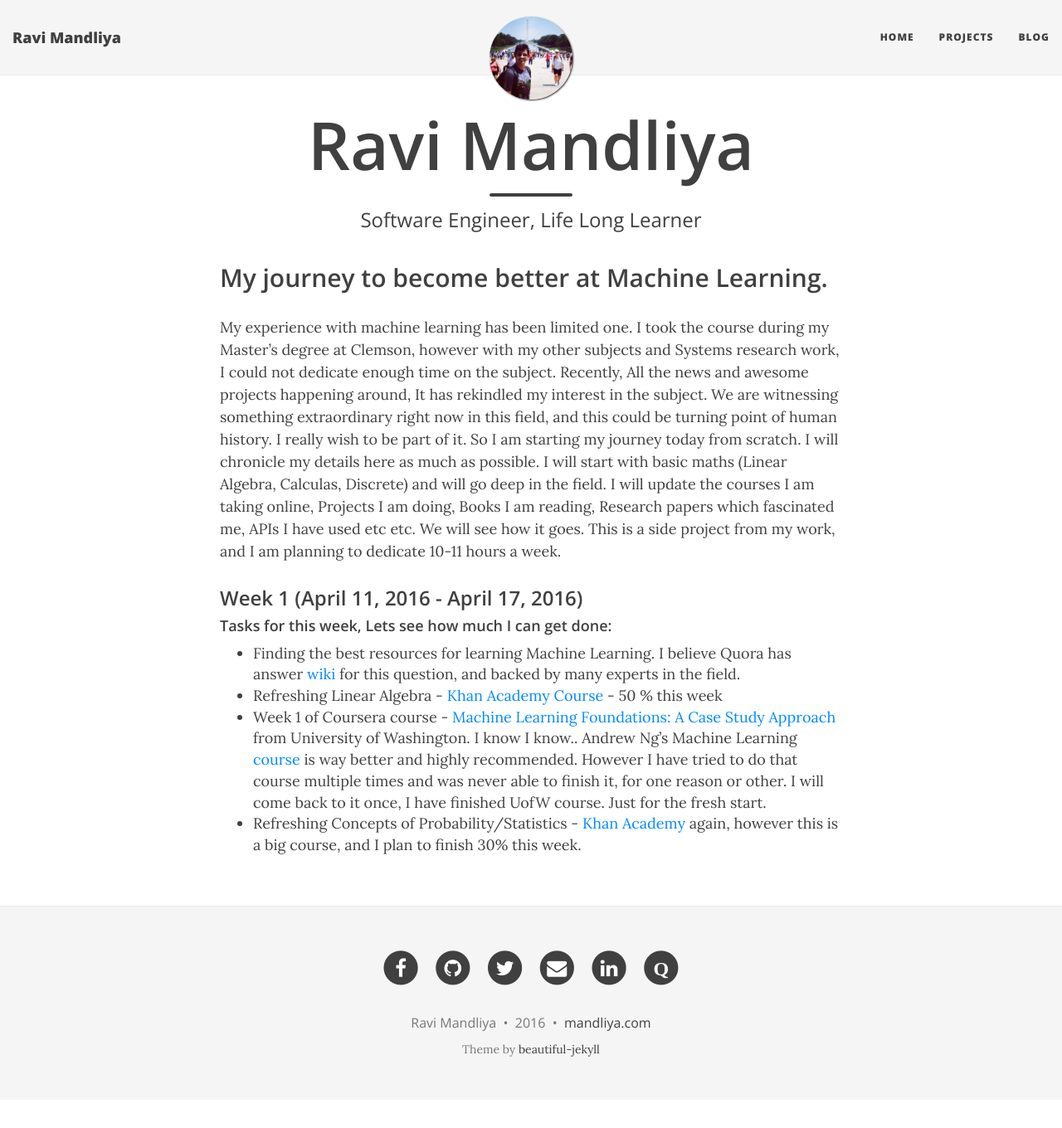
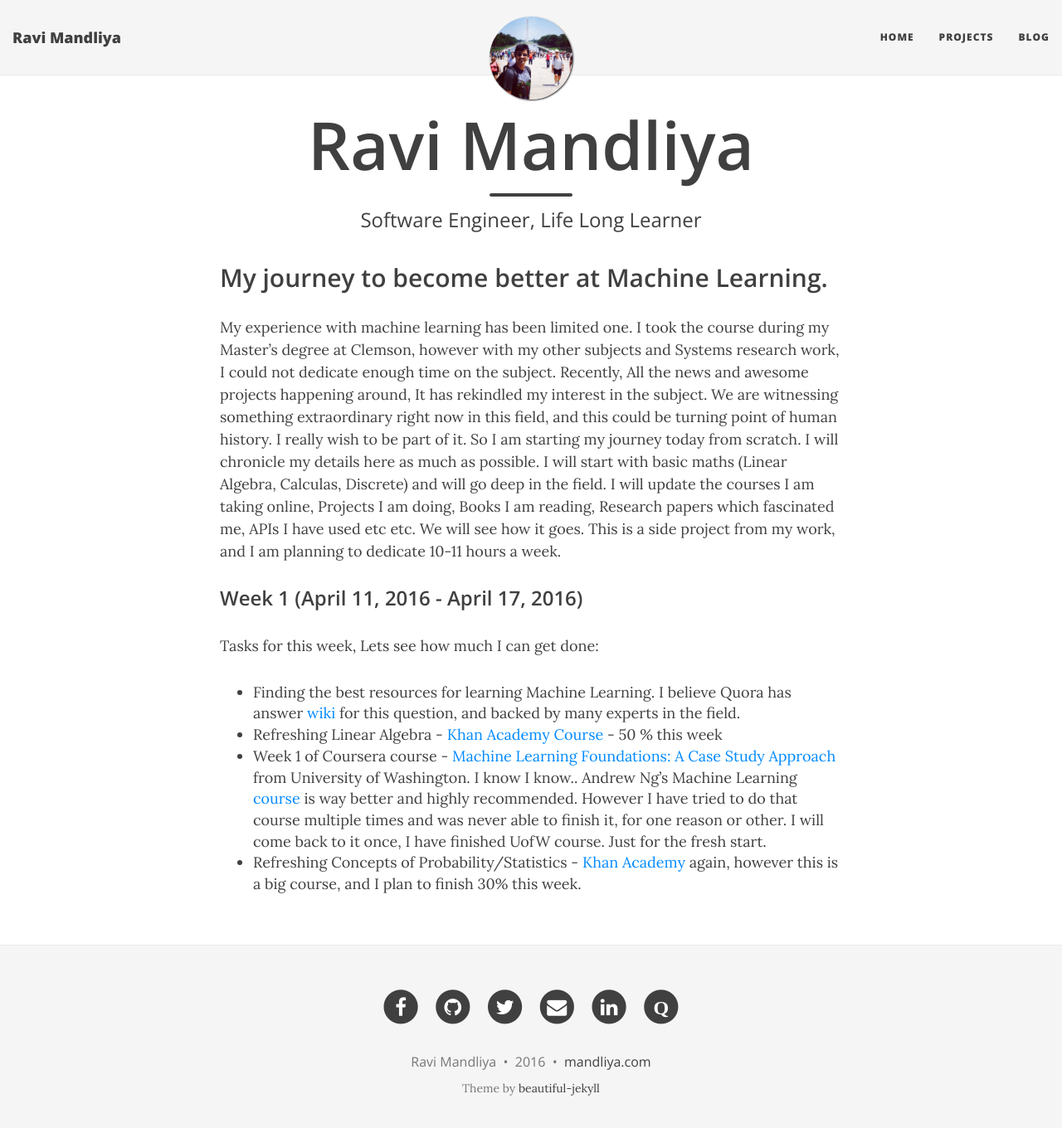
Before and after one commit to mandliya/mandliya.github.io.back, a Jekyll site: the page built from ml-journey.md, in a window 1280 px wide and 1373 px high. Shown: the top 1360 px of the window at 83% size. Built offline with Jekyll 4.4.1, drawn with Linux system fonts in a browser that asks for light colours; nearby versions of some CDN libraries.

```diff
--- a/ml-journey.md
+++ b/ml-journey.md
@@ -13,10 +13,10 @@ I will chronicle my details here as much as possible. I will start with basic ma
 Books I am reading, Research papers which fascinated me, APIs I have used etc etc. We will see how it goes. This is a side project from my work, and I am planning to dedicate 10-11 hours a week.
 
 ### Week 1 (April 11, 2016 - April 17, 2016)
-#### Tasks for this week, Lets see how much I can get done:
-- Finding the best resources for learning Machine Learning. I believe Quora has answer [wiki](https://www.quora.com/How-do-I-learn-machine-learning-1) for this question, and backed by many experts in the field.
-- Refreshing Linear Algebra - [Khan Academy Course](https://www.khanacademy.org/math/linear-algebra) - 50 % this week
+Tasks for this week, Lets see how much I can get done:
+* Finding the best resources for learning Machine Learning. I believe Quora has answer [wiki](https://www.quora.com/How-do-I-learn-machine-learning-1) for this question, and backed by many experts in the field.
+* Refreshing Linear Algebra - [Khan Academy Course](https://www.khanacademy.org/math/linear-algebra) - 50 % this week
 - Week 1 of Coursera course - [Machine Learning Foundations: A Case Study Approach](https://www.coursera.org/learn/ml-foundations) from University
   of Washington. I know I know.. Andrew Ng's Machine Learning [course](https://www.coursera.org/learn/machine-learning) is way better and highly recommended. However I have tried to do that course multiple times and was never able to finish it, for one reason or other.
   I will come back to it once, I have finished UofW course. Just for the fresh start.
-- Refreshing Concepts of Probability/Statistics - [Khan Academy](https://www.khanacademy.org/math/probability) again, however this is a big course, and I plan to finish 30% this week.
+* Refreshing Concepts of Probability/Statistics - [Khan Academy](https://www.khanacademy.org/math/probability) again, however this is a big course, and I plan to finish 30% this week.
```
